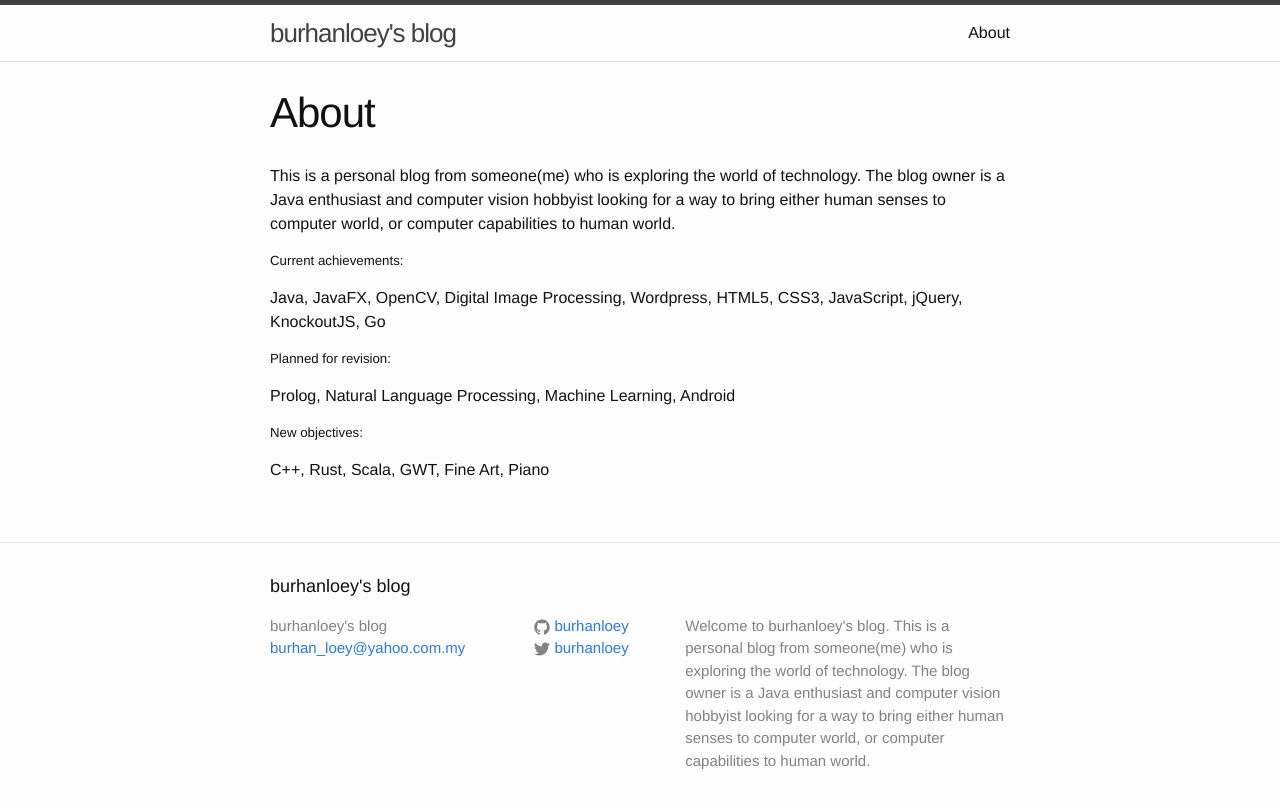
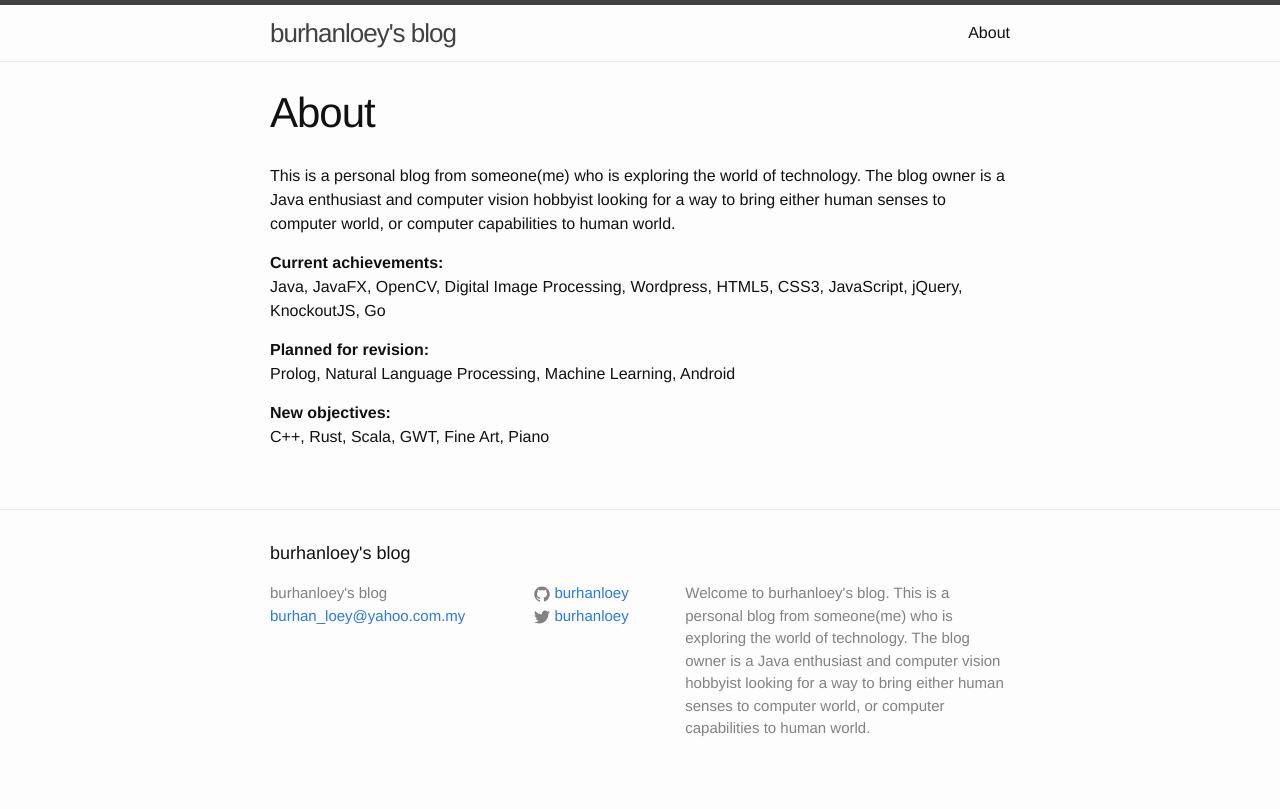
Before and after one commit to burhanloey/burhanloey.github.io, a Jekyll site: the page built from about.md, in a window 1280 px wide. Shown: the top 809 px of the page. Built offline with Jekyll 4.4.1, drawn with Linux system fonts in a browser that asks for light colours.

Commit message:
Remove heading, change to new line

```diff
--- a/about.md
+++ b/about.md
@@ -6,11 +6,11 @@ permalink: /about/
 
 This is a personal blog from someone(me) who is exploring the world of technology. The blog owner is a Java enthusiast and computer vision hobbyist looking for a way to bring either human senses to computer world, or computer capabilities to human world.
 
-##### Current achievements:
+**Current achievements:**
 Java, JavaFX, OpenCV, Digital Image Processing, Wordpress, HTML5, CSS3, JavaScript, jQuery, KnockoutJS, Go
 
-##### Planned for revision:
+**Planned for revision:**
 Prolog, Natural Language Processing, Machine Learning, Android
 
-##### New objectives:
+**New objectives:**
 C++, Rust, Scala, GWT, Fine Art, Piano
```
